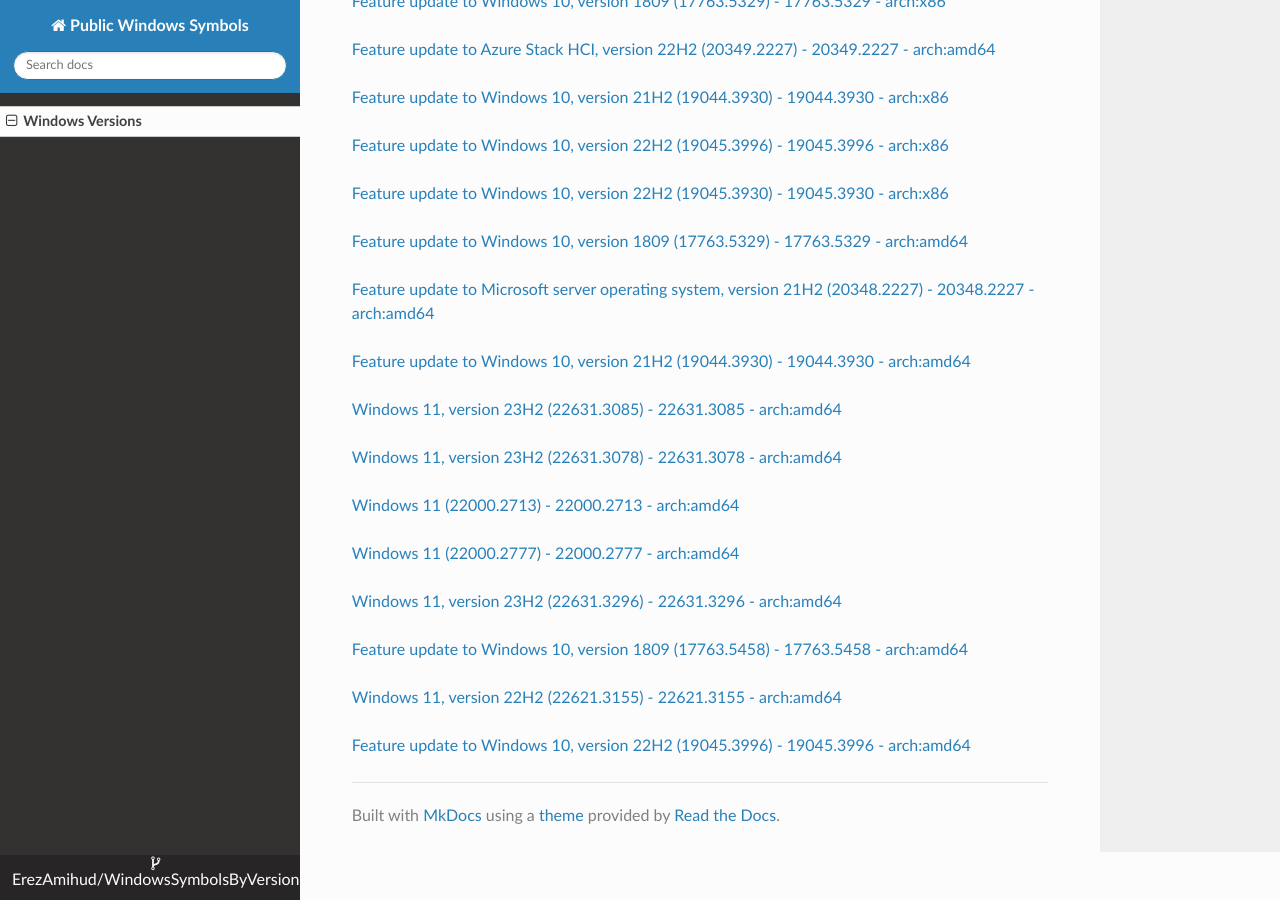
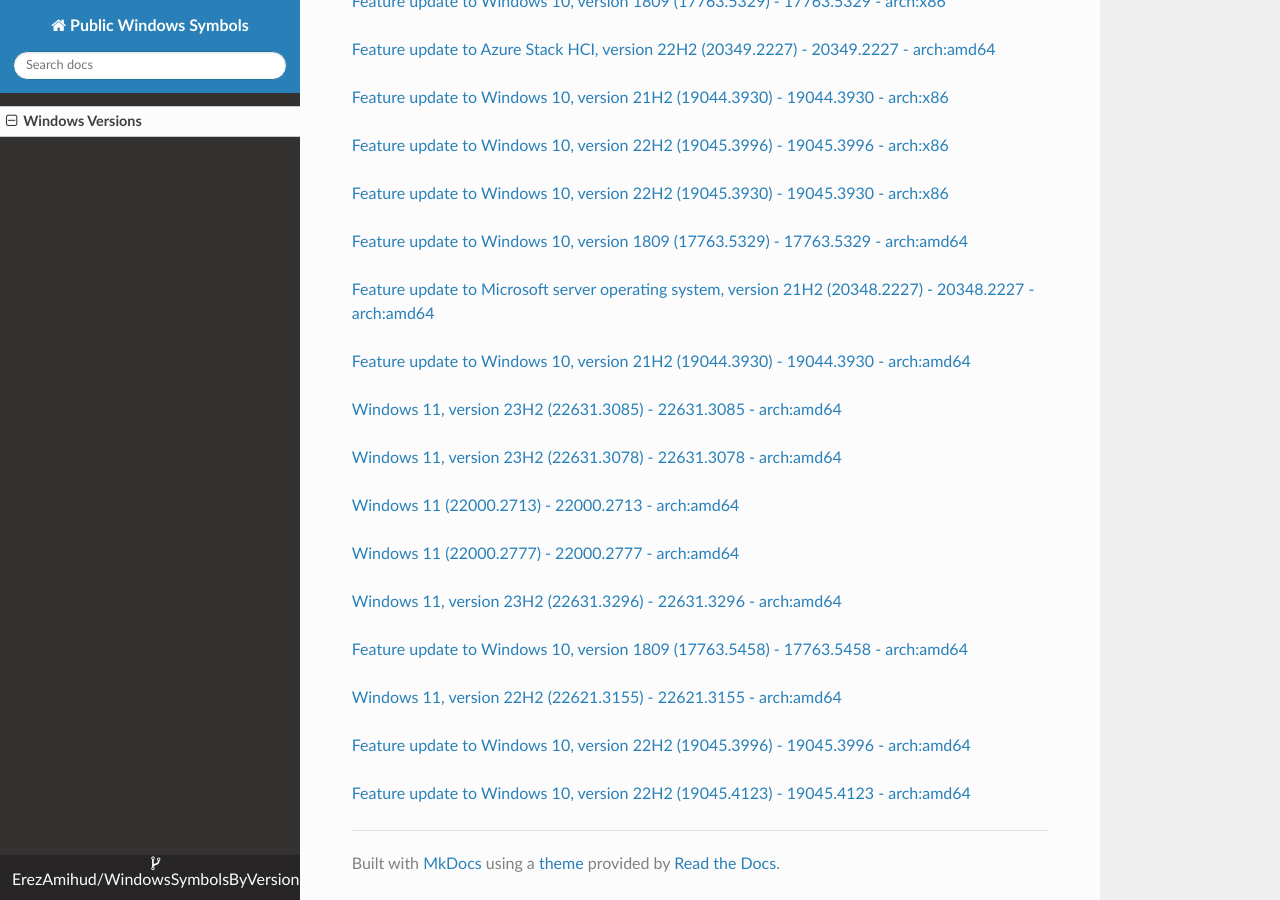
Before and after one commit to ErezAmihud/WindowsSymbolsByVersion, an MkDocs documentation site: the page built from docs/index.md, in a window 1280 px wide and 900 px high, scrolled down 18653 px. Built offline with MkDocs 1.6.1, drawn with Linux system fonts in a browser that asks for light colours; nearby versions of some CDN libraries.

Commit message:
Automated commit, add manifest for 1f35ee93-65fe-42d6-a62a-40cbb49364b2

```diff
--- a/docs/index.md
+++ b/docs/index.md
@@ -1027,3 +1027,6 @@
 
 
 [Feature update to Windows 10, version 22H2 (19045.3996) - 19045.3996 - arch:amd64](https://github.com/ErezAmihud/WindowsSymbolsByVersion/blob/main/manifests/035d3119-ab89-4771-8dea-8f291986630b.manifest)
+
+
+[Feature update to Windows 10, version 22H2 (19045.4123) - 19045.4123 - arch:amd64](https://github.com/ErezAmihud/WindowsSymbolsByVersion/blob/main/manifests/1f35ee93-65fe-42d6-a62a-40cbb49364b2.manifest)
```
Also changed, not shown: process_builds.json (+1 -1 lines).
